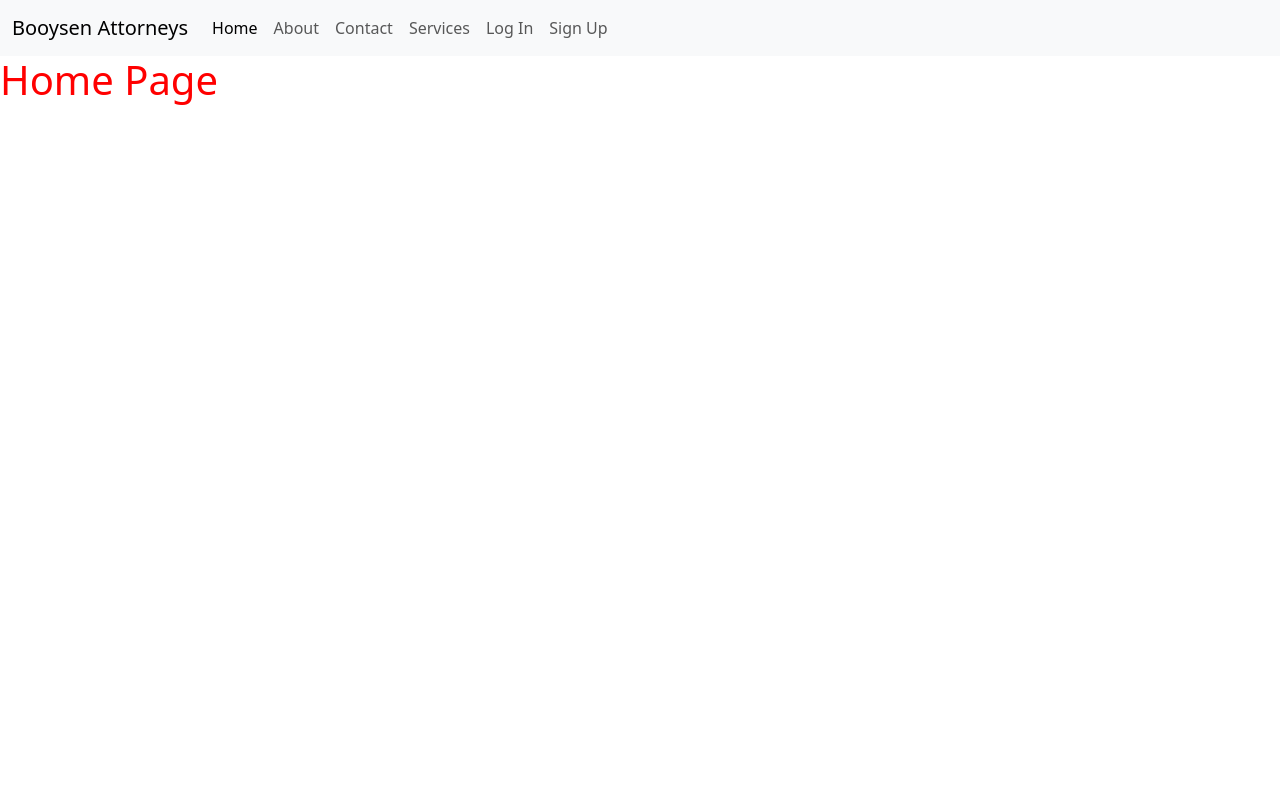
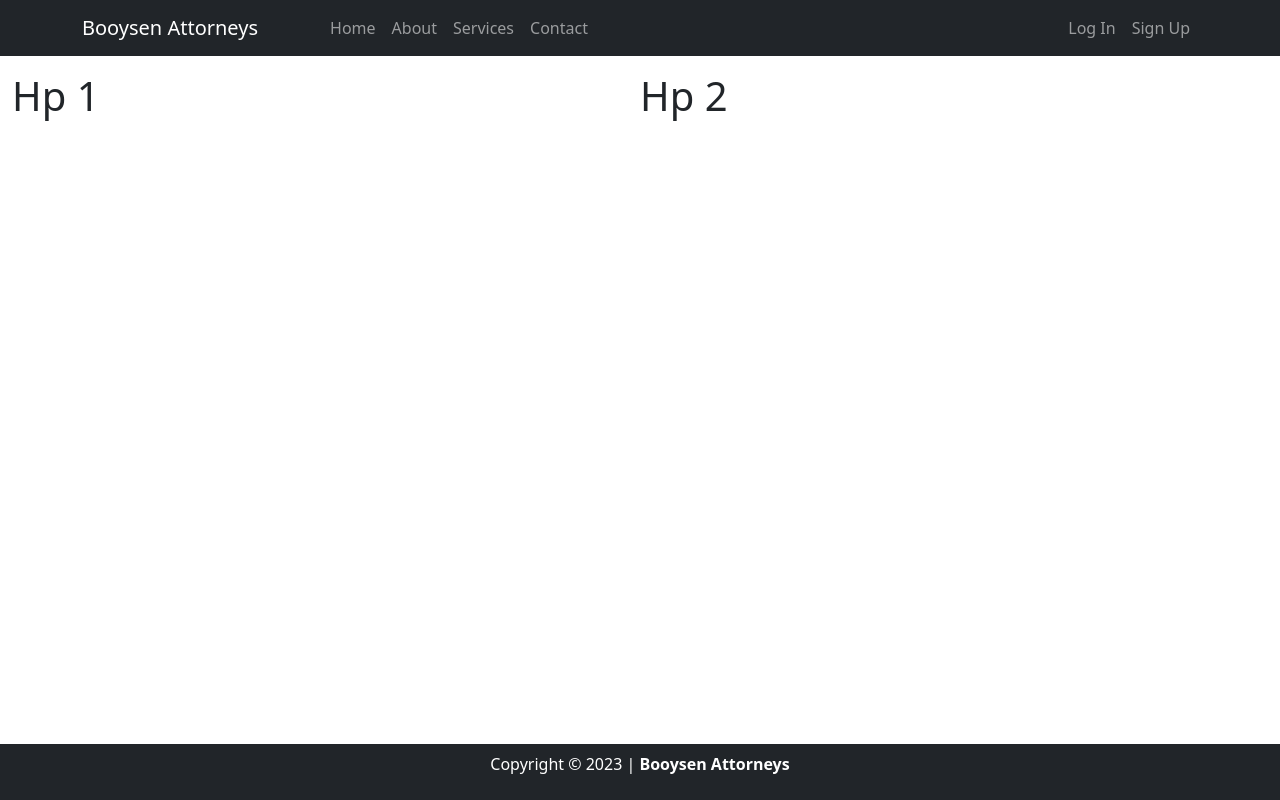
Before and after one commit to Manusbothma/ba_v3, a Django app: page / in a window 1280 px wide. Run offline with Django 4.2, Linux system fonts and the light colour scheme.

Commit message:
UI started

```diff
--- a/static/css/styles.css
+++ b/static/css/styles.css
@@ -1,3 +1,11 @@
-h1{
-    color:red;
+
+
+
+.footer{
+    position: fixed;
+    left: 0;
+    bottom: 0;
+    width: 100%;
+
+
 }
--- a/static/js/main.js
+++ b/static/js/main.js
@@ -1,2 +1,2 @@
 // console.log("working")
-// alert("working")
+// const currentYear = "test"
--- a/templates/_base.html
+++ b/templates/_base.html
@@ -18,5 +18,9 @@
     <script src="https://cdn.jsdelivr.net/npm/@popperjs/core@2.11.8/dist/umd/popper.min.js" integrity="sha384-I7E8VVD/ismYTF4hNIPjVp/Zjvgyol6VFvRkX/vR+Vc4jQkC+hVqc2pM8ODewa9r" crossorigin="anonymous"></script>
     <script src="https://cdn.jsdelivr.net/npm/bootstrap@5.3.1/dist/js/bootstrap.min.js" integrity="sha384-Rx+T1VzGupg4BHQYs2gCW9It+akI2MM/mndMCy36UVfodzcJcF0GGLxZIzObiEfa" crossorigin="anonymous"></script>
     <script src="../static/js/main.js" ></script>
+    <footer>
+        {% include "_footer.html" %}
+    </footer>
+
 </body>
 </html>
--- /dev/null
+++ b/templates/_footer.html
@@ -0,0 +1,5 @@
+{% load static %}
+
+<div class="footer bg-dark text-white text-center py-2">
+    <p>Copyright &copy <script>document.write(new Date().getFullYear()) </script> | <strong>Booysen Attorneys</strong></p>
+</div>
--- a/templates/_navbar.html
+++ b/templates/_navbar.html
@@ -1,35 +1,44 @@
-<nav class="navbar navbar-expand-lg bg-body-tertiary">
-    <div class="container-fluid">
+<nav class="navbar navbar-expand-sm navbar-dark bg-dark mb-3">
+  <div class="container">
       <a class="navbar-brand" href="{% url 'home' %}">Booysen Attorneys</a>
-      <button class="navbar-toggler" type="button" data-bs-toggle="collapse" data-bs-target="#navbarNav" aria-controls="navbarNav" aria-expanded="false" aria-label="Toggle navigation">
+      <button class="navbar-toggler" data-toggle="collapse" data-target="#navbarNav">
           <span class="navbar-toggler-icon"></span>
       </button>
       <div class="collapse navbar-collapse" id="navbarNav">
           <ul class="navbar-nav">
+
+
               <li class="nav-item">
-            <a class="nav-link active" aria-current="page" href="{% url 'home' %}">Home</a>
+                  <a class="nav-link ms-5" href="{% url 'home' %}">Home</a>
               </li>
               <li class="nav-item">
                   <a class="nav-link" href="{% url 'about' %}">About</a>
               </li>
               <li class="nav-item">
-            <a class="nav-link" href="{% url 'contact' %}">Contact</a>
+                  <a class="nav-link" href="{% url 'services' %}">Services</a>
               </li>
               <li class="nav-item">
-            <a class="nav-link" href="{% url 'services' %}">Services</a>
+                  <a class="nav-link" href="{% url 'contact' %}">Contact</a>
               </li>
 
 
+          </ul>
+          <ul class="navbar-nav ms-auto">
               {% if user.is_authenticated %}
-          <li class="nav-item">
-            <a class="nav-link" href="{% url 'account_logout' %}">Log out</a>
+
+              <li nav-item>
+                  <a class="nav-link" href="{% url 'account_logout' %}">Log Out</a>
+
               </li>
               {% else %}
-          <li class="nav-item">
+              <li nav-item>
                   <a class="nav-link" href="{% url 'account_login' %}">Log In</a>
+
               </li>
-          <li class="nav-item">
+
+              <li nav-item>
                   <a class="nav-link" href="{% url 'account_signup' %}">Sign Up</a>
+
               </li>
               {% endif %}
           </ul>
--- a/templates/index.html
+++ b/templates/index.html
@@ -3,6 +3,15 @@
 
 {% block title %}Home Page{% endblock title %}
 {% block content %}
-<h1>Home Page</h1>
+<div class="container-fluid h-100 row">
+
+        <div class="col-lg-6" id="home-left">
+            <h1>Hp 1</h1>
+        </div>
+        <div class="col-lg-6" id="home-right">
+            <h1>Hp 2</h1>
+        </div>
+</div>
+
 
 {% endblock content %}
```
Lines whose indentation alone changed are shown as unchanged.
